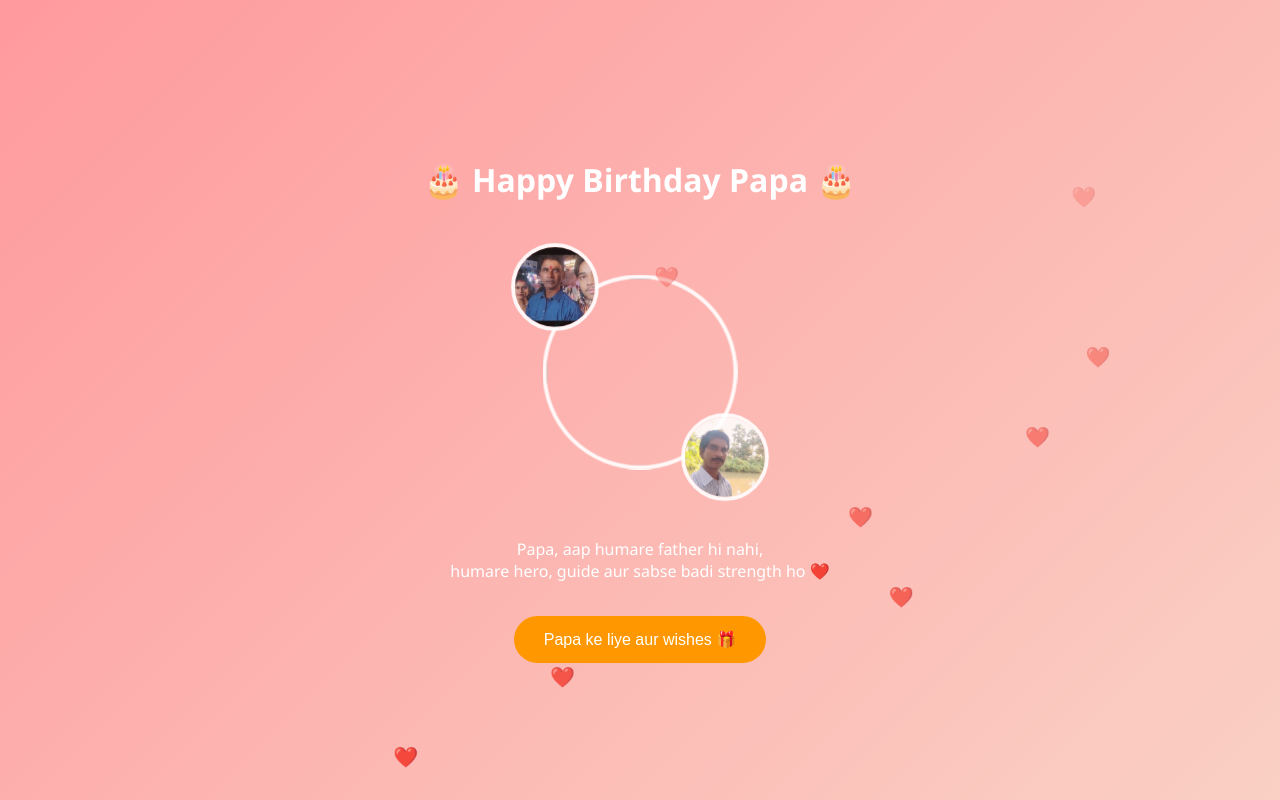
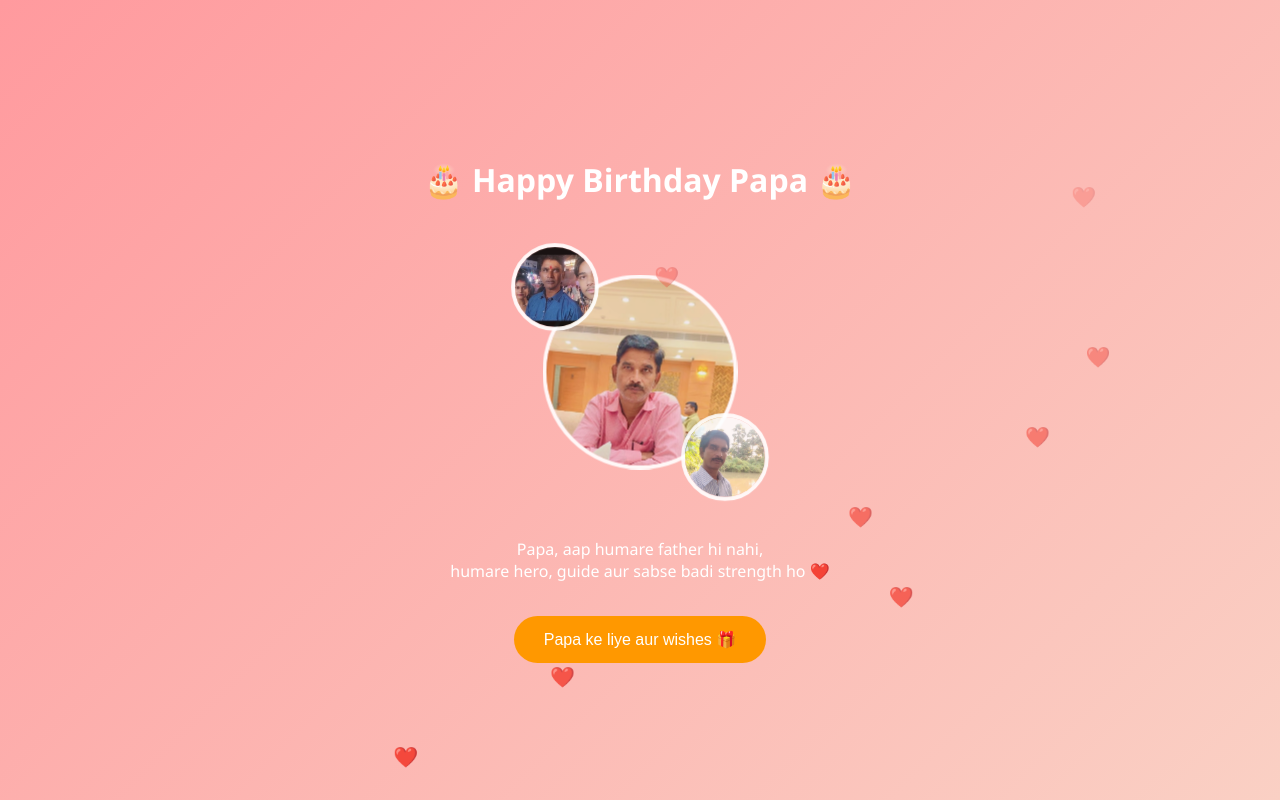
Before and after one commit to divyanshukumar27092000-blip/surprise, a plain HTML site: page index.html in a window 1280 px wide. Drawn offline with Linux system fonts and the light colour scheme.

Commit message:
Fix image source path in index.html

```diff
--- a/index.html
+++ b/index.html
@@ -241,7 +241,7 @@ button{
     <h1>🎂 Happy Birthday Papa 🎂</h1>
 
     <div class="hero-photos">
-        <img src=Pictures"IMG_20240519_004711.jpg" class="big">
+        <img src="IMG_20240519_004711.jpg" class="big">
         <img src="Img papa.jpg.jpeg" class="small left">
         <img src="IMG_20200928_163941.jpg" class="small right">
     </div>
```
